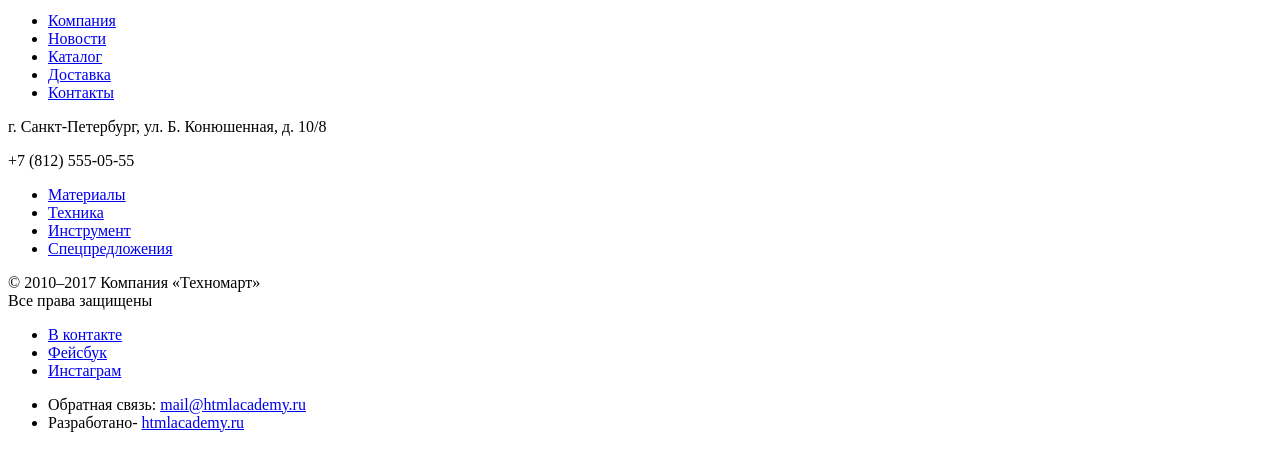
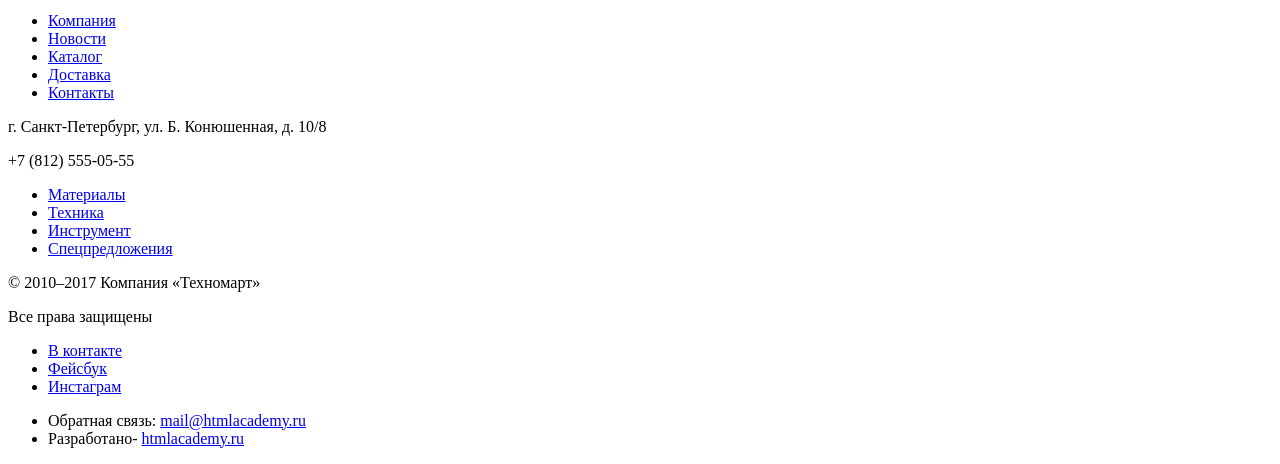
Before and after one commit to Lessenka/862671-technomart-24, a plain HTML site: page index.html in a window 1280 px wide. Shown: the part 734-1198 px from the top of the page. Drawn offline with Linux system fonts and the light colour scheme.

Commit message:
Внесены изменения в футер

```diff
--- a/index.html
+++ b/index.html
@@ -80,7 +80,8 @@
 				</div>
 			</div>
 			<div class="bottom-footer">
-				<p class="copyright">© 2010–2017 Компания «Техномарт» <br> Все права защищены</p>
+				<p class="copyright">© 2010–2017 Компания «Техномарт» </p>
+				<p class="copyright">Все права защищены</p>
 				<div class="footer-social">
 					<ul>
 						<li><a class="social-button" href="#">В контакте</a></li>
```
Also changed, not shown: catalog.html (+2 -1 lines).
